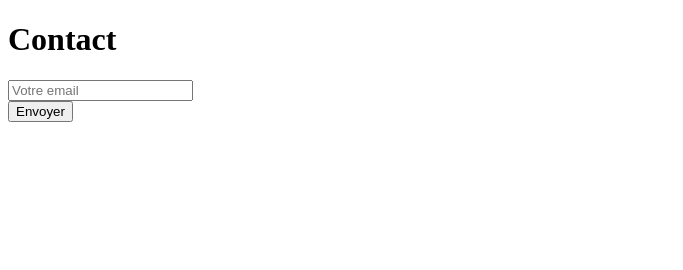
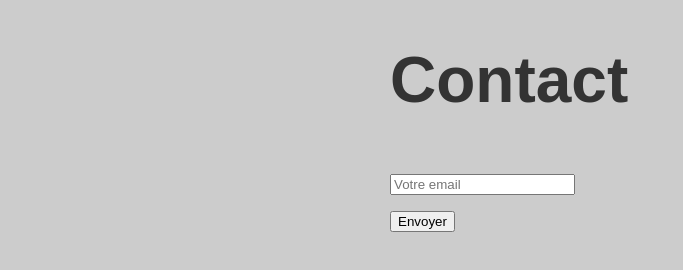
Before and after one commit to csiformk/git-project, a plain HTML site: page contact.html in a window 1280 px wide. Shown: the whole page, without its empty margins (0-683 px from the left). Drawn offline with Linux system fonts and the light colour scheme.

Commit message:
Ajout de style

```diff
--- a/assets/css/style.css
+++ b/assets/css/style.css
@@ -0,0 +1,8 @@
+body {
+    color: #333;
+    background-color: #ccc;
+    max-width: 500px;
+    margin: 0 auto;
+    font-family: sans-serif;
+    font-size: 2rem;
+}
--- a/contact.html
+++ b/contact.html
@@ -4,6 +4,7 @@
     <meta charset="UTF-8">
     <meta name="viewport" content="width=device-width, initial-scale=1.0">
     <title>Contact</title>
+    <link rel="stylesheet" href="./assets/css/style.css">
 </head>
 <body>
     <h1>Contact</h1>
```
Also changed, not shown: index.html (+1 -0 lines).
